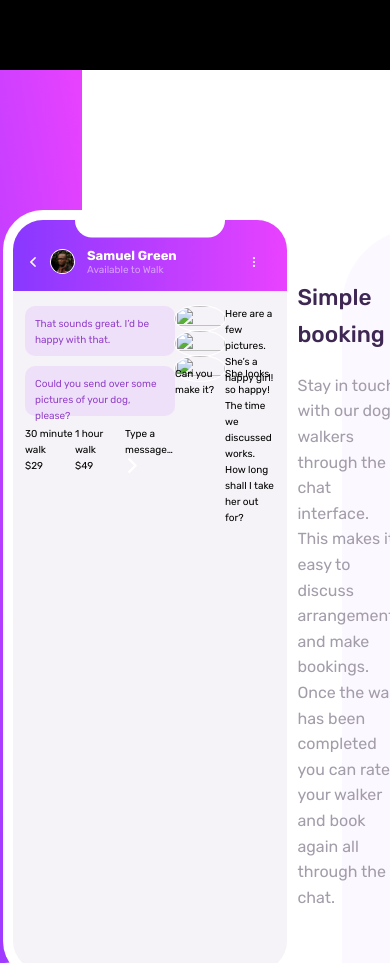
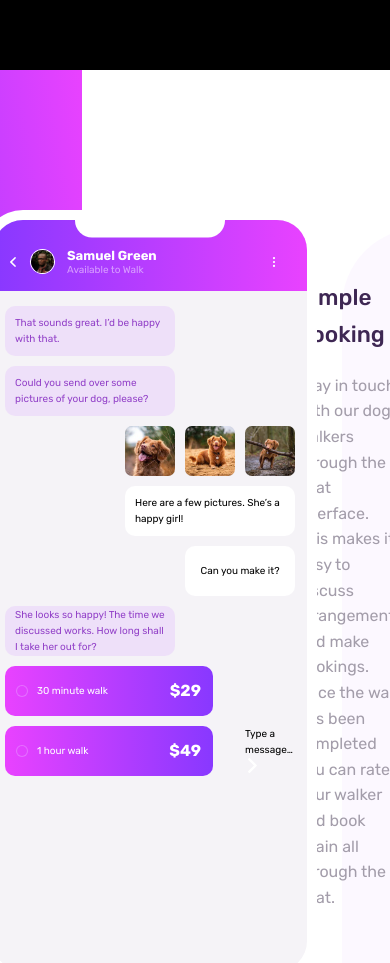
Before and after one commit to TrellixVulnTeam/chatApp_0KZ8, a website: page index.html in a window 390 px wide. Shown: the top 963 px of the page. Drawn offline with Linux system fonts and the light colour scheme.

Commit message:
added mobile design

```diff
--- a/index.html
+++ b/index.html
@@ -42,45 +42,41 @@
           </svg>
         </div>
         <div class="app__center">
-          <div class="app__bg--1">
+          <div class="app__bg app__bg--1">
             <p>That sounds great. I’d be happy with that.</p>
           </div>
-          <div class="app__bg--2">
+          <div class="app__bg app__bg--2">
             <p>Could you send over some pictures of your dog, please?</p>
           </div>
-          <div class="app__images">
-            <figure class="app__item--1">
-              <img src="" alt="" class="app__img" />
-            </figure>
-            <figure class="app__item--2">
-              <img src="" alt="" class="app__img" />
-            </figure>
-            <figure class="app__item--3">
-              <img src="" alt="" class="app__img" />
-            </figure>
+          <figure class="app__items app__items--1">
+            <img src="images/dog-image-1.jpg" alt="dog 1" class="app__image" />
+          </figure>
+          <figure class="app__items app__items--2">
+            <img src="images/dog-image-2.jpg" alt="dog 2" class="app__image" />
+          </figure>
+          <figure class="app__items app__items--3">
+            <img src="images/dog-image-3.jpg" alt="dog 3" class="app__image" />
+          </figure>
+          <div class="app__bg app__bg--3">
+            <p>Here are a few pictures. She’s a happy girl!</p>
           </div>
-          <div class="app__bg--3">
-            <p class="app__text black-text">
-              Here are a few pictures. She’s a happy girl!
-            </p>
+          <div class="app__bg app__bg--4">
+            <p>Can you make it?</p>
           </div>
-          <div class="app__bg--4">
-            <p class="app__text black-text">Can you make it?</p>
-          </div>
-          <div class="app__bg--5">
-            <p class="app__text pink-text">
+          <div class="app__bg app__bg--5">
+            <p>
               She looks so happy! The time we discussed works. How long shall I
               take her out for?
             </p>
           </div>
-          <div class="app__bg--6">
-            <div class="app__circle"></div>
-            <p class="app__text white-text">30 minute walk</p>
+          <div class="app__bg app__bg--6">
+            <div></div>
+            <p class="">30 minute walk</p>
             <span> $29 </span>
           </div>
-          <div class="app__bg--7">
+          <div class="app__bg app__bg--7">
             <div class="app__circle"></div>
-            <p class="app__text white-text">1 hour walk</p>
+            <p class="">1 hour walk</p>
             <span> $49 </span>
           </div>
           <div class="app__bg--8">
--- a/sass/pages/_home.scss
+++ b/sass/pages/_home.scss
@@ -107,26 +107,110 @@
     padding: 1.5rem 1.2rem;
     display: grid;
     grid-template-columns: repeat(5, 5rem);
-    grid-row-gap: 1rem;
+    gap: 1rem;
 
     // *just for initial height
     grid-template-rows: repeat(11, 5rem);
   }
-  &__bg--1,
-  &__bg--2 {
-    background-color: hsla(276, 100%, 81%, 0.226);
-    color: hsl(276, 55%, 52%);
+
+  &__bg {
     font-size: 1rem;
     border-radius: 1rem;
-    padding: 1rem;
+    padding: 0.7rem 1rem;
+    display: flex;
+    justify-content: center;
+    align-items: center;
+
+    &--1,
+    &--2,
+    &--5 {
+      background-color: hsla(276, 100%, 81%, 0.226);
+      color: hsl(276, 55%, 52%);
+      grid-column: 1 / 4;
+    }
+
+    &--1 {
+      grid-row: 1 / 2;
+    }
+
+    &--2 {
+      grid-row: 2 / 3;
+    }
+
+    &--3,
+    &--4 {
+      background-color: hsl(0, 0%, 100%);
+    }
+
+    &--3 {
+      grid-area: 4 / 3 / 5 / 6;
+    }
+
+    &--4 {
+      grid-area: 5 / 4 / 6 / 6;
+    }
+
+    &--5 {
+      grid-row: 6 / 7;
+    }
+
+    &--6,
+    &--7 {
+      background: linear-gradient(
+        to right,
+        hsl(293, 100%, 63%),
+        hsl(264, 100%, 61%)
+      );
+      color: hsl(0, 0%, 100%);
+      grid-column: 1 / 5;
+      width: 80%;
+      padding: 1.2rem;
+
+      div {
+        width: 1rem;
+        height: 1rem;
+        border-radius: 50%;
+        box-shadow: 0 0 0 0.1rem hsl(289, 100%, 72%);
+        margin-right: 1rem;
+      }
+
+      span {
+        margin-left: auto;
+        font-size: 1.6rem;
+        font-weight: 700;
+      }
+    }
+
+    &--6 {
+    }
+
+    &--7 {
+    }
   }
 
-  &__bg--1 {
-    grid-area: 1 / 1 / 2 / 4;
+  &__items {
+    width: 5rem;
+    height: 5rem;
+    grid-row: 3 / 4;
+
+    &--1 {
+      grid-column: 3 / 4;
+    }
+
+    &--2 {
+      grid-column: 4 / 5;
+    }
+
+    &--3 {
+      grid-column: 5 / 6;
+    }
   }
 
-  &__bg--2 {
-    grid-area: 2 / 1 / 3 / 4;
+  &__image {
+    width: 100%;
+    height: 100%;
+    object-fit: cover;
+    border-radius: 0.7rem;
   }
 
   &__icon {
```
Also changed, not shown: css/style.css.
